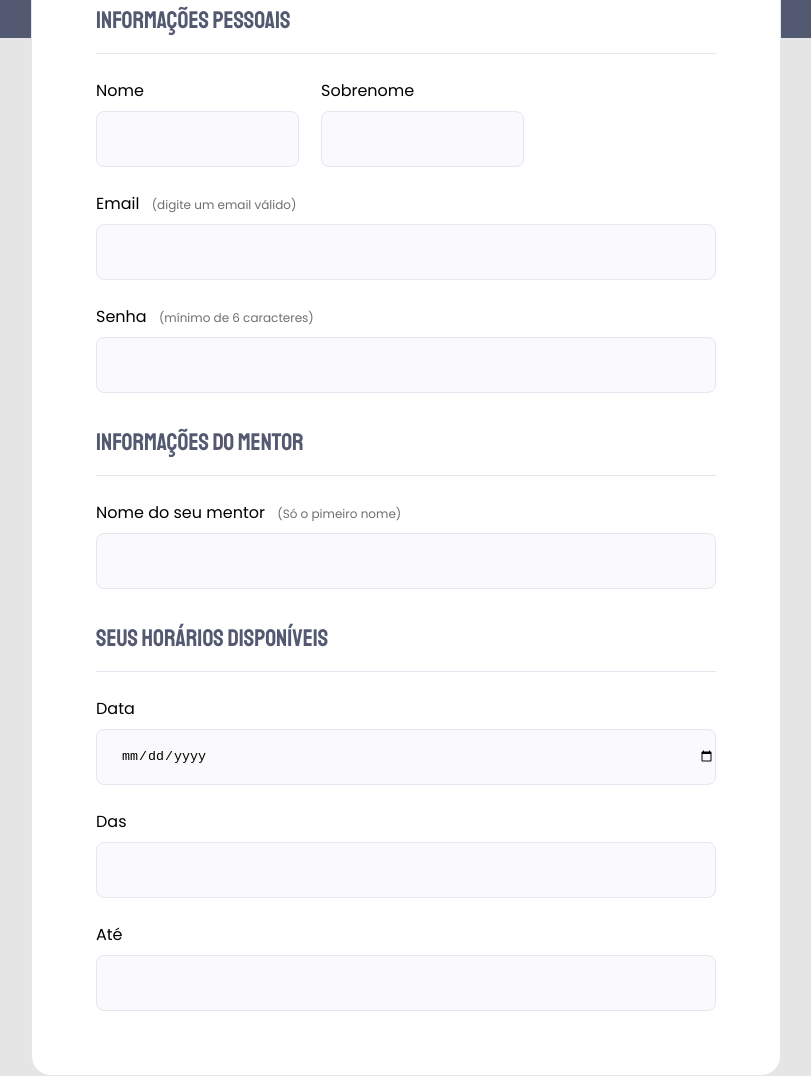
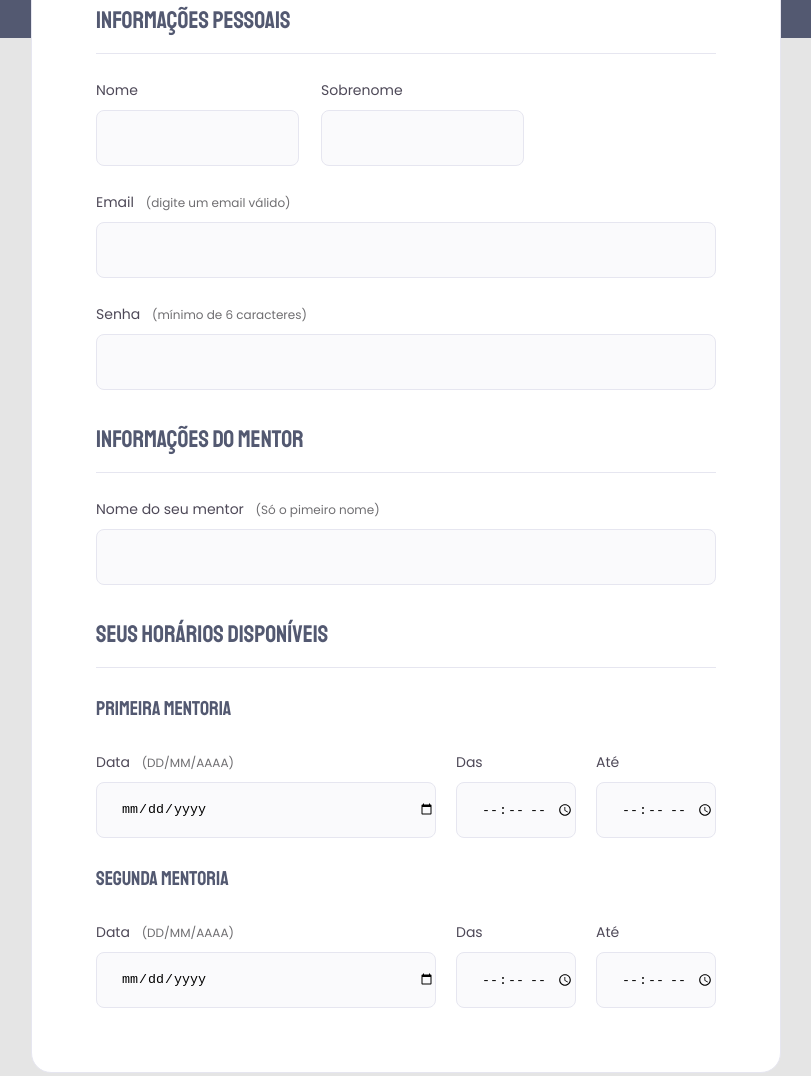
Before and after one commit to anacirqueira/Desafio_recriando_formulario, a plain HTML site: page index.html in a window 1280 px wide. Shown: the part 398-1474 px from the top of the page, without its empty margins (234-1045 px from the left). Drawn offline with Linux system fonts and the light colour scheme.

Commit message:
Adicionando inout data e hora

```diff
--- a/index.html
+++ b/index.html
@@ -62,21 +62,39 @@
       <fieldset>
         <div class="fieldset-wrapper">
           <legend>Seus horários disponíveis</legend>
-
+            <legend class="subtitulo">Primeira mentoria</legend>
+              <div class="data-hora">
                 <div class="input-wrapper">
-              <label for="Date">Data</label>
+                  <label for="Date">Data <span>(DD/MM/AAAA)</span></label>
                   <input type="date" id="date">
                 </div>
                 <div class="input-wrapper">
                   <label for="horario-inicio">Das</label>
-              <input type="" id="horario-inicio">
+                  <input type="time" id="horario-inicio">
                 </div>
                 <div class="input-wrapper">
                   <label for="horario-fim">Até</label>
-              <input type="text" id="horario-fim">
+                  <input type="time" id="horario-fim">
+                </div>
+              </div>
+            <legend class="subtitulo">Segunda mentoria</legend>
+              <div class="data-hora">
+                <div class="input-wrapper">
+                  <label for="Date">Data <span>(DD/MM/AAAA)</span></label>
+                  <input type="date" id="date">
+                </div>
+                <div class="input-wrapper">
+                  <label for="horario-inicio">Das</label>
+                  <input type="time" id="horario-inicio">
+                </div>
+                <div class="input-wrapper">
+                  <label for="horario-fim">Até</label>
+                  <input type="time" id="horario-fim">
+                </div>
               </div>
         </div>
       </fieldset>
+
     </form>
 
   </div>
--- a/style.css
+++ b/style.css
@@ -105,7 +105,30 @@ span {
   margin-left: 8px;
 }
 
+.input-wrapper label {
+  font-size: 14px;
+  line-height: 24px;
+
+  color: #4E4958;
+}
+
 .name-lastname {
   display: flex;
   gap: 22px;
 }
+
+.data-hora {
+  display: flex;
+  gap: 20px;
+}
+
+.data-hora > div:nth-child(1) {
+  width: 100%;
+}
+
+.subtitulo {
+  font-size: 20px;
+  border: none;
+
+  padding-bottom: 0;
+}
```
Lines whose indentation alone changed are shown as unchanged.
